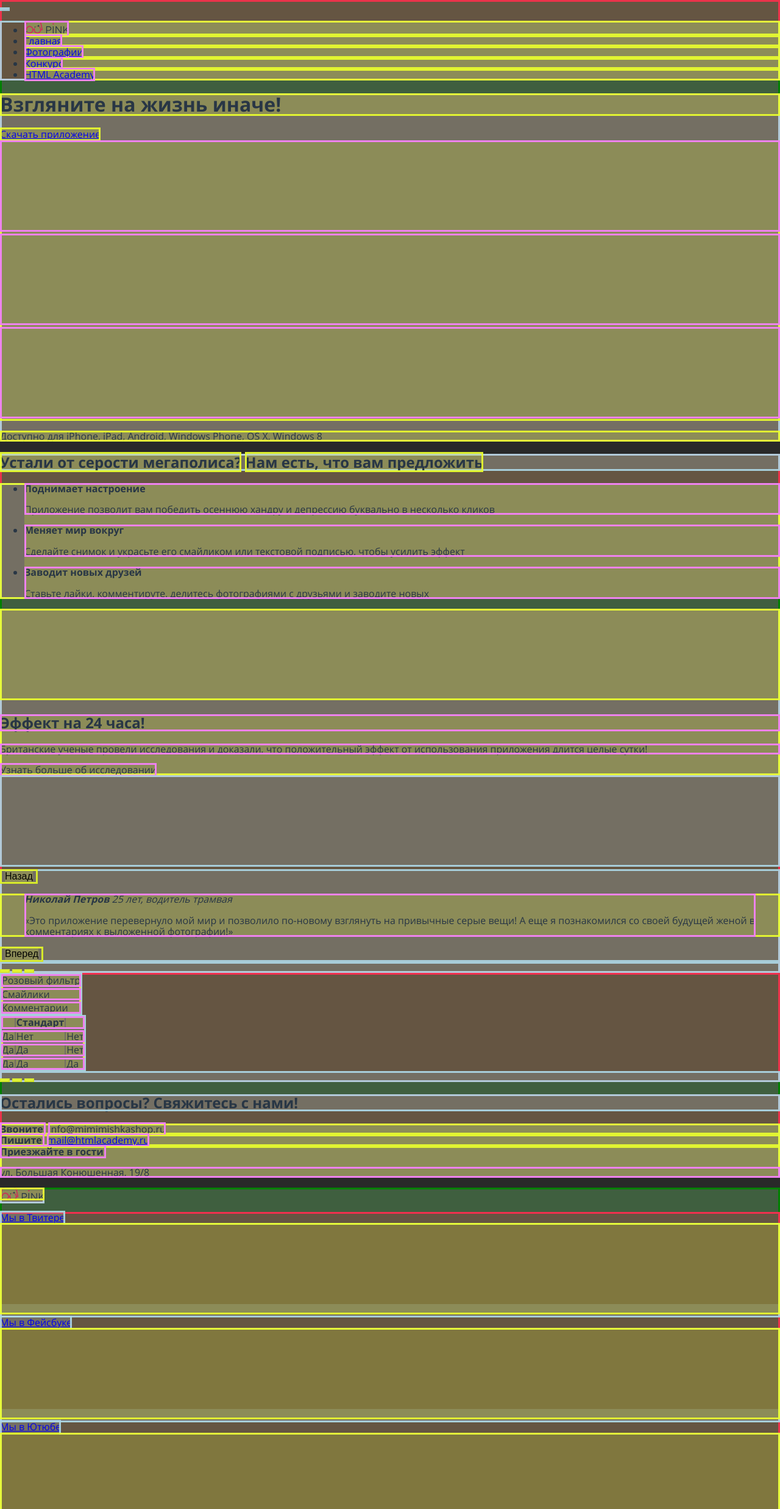
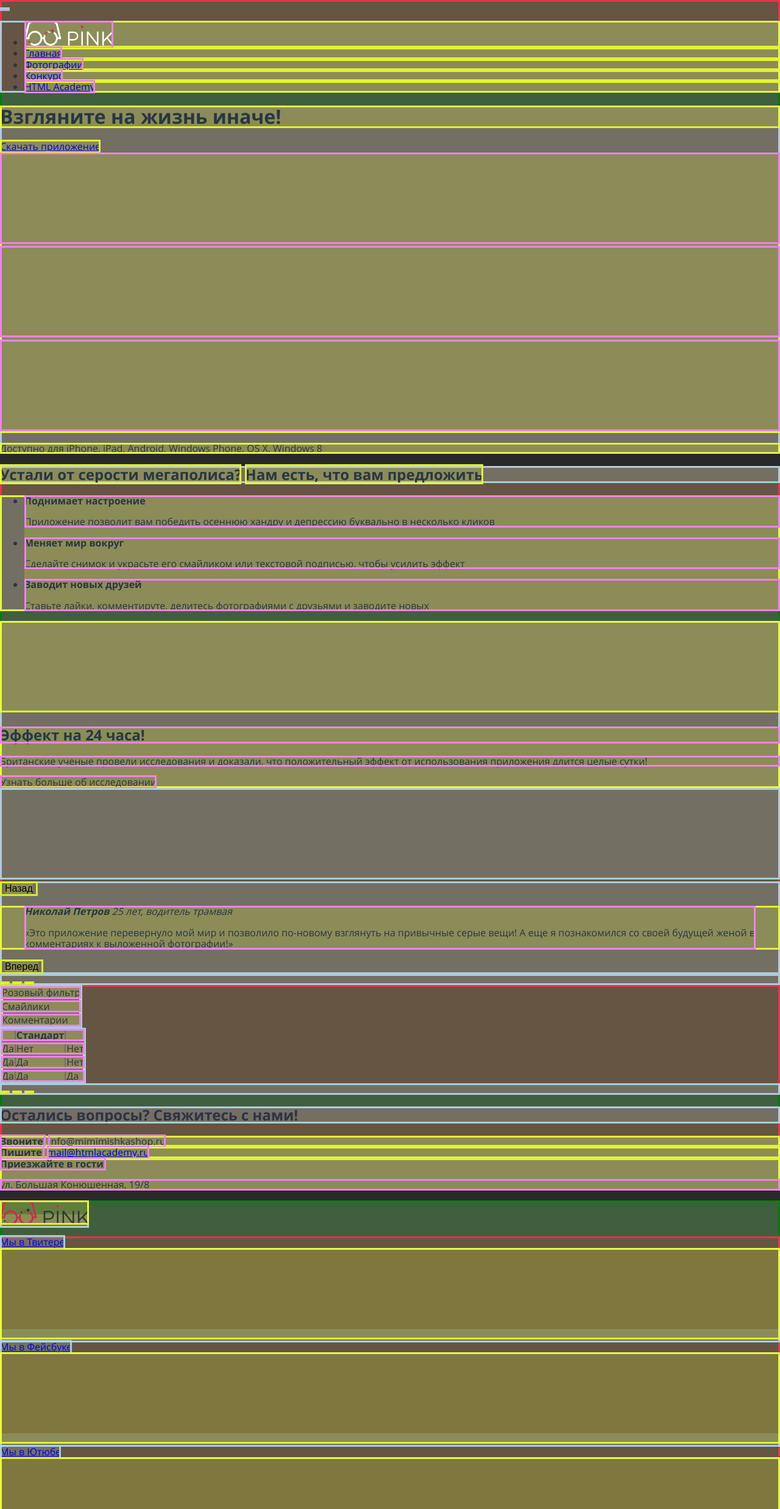
Before and after one commit to Kvezal/pink, a website: page index.html in a window 1280 px wide. Shown: the top 2474 px of the page at 61% size. Drawn offline with nearby package versions, Linux system fonts and the light colour scheme; files that its build step writes are made by us from their sources.

Commit message:
img.src changed for the logo--footer

```diff
--- a/index.html
+++ b/index.html
@@ -3,9 +3,12 @@
 
 <head>
   <meta charset="utf-8">
-  <title>HTML Academy: Пинк</title>
+  <title>HTML Academy: Пинк | Главная</title>
   <link href="css/style.min.css" rel="stylesheet">
   <meta name="viewport" content="width=device-width, initial-scale=1">
+  <script src="js/svg4everybody.min.js"></script>
+  <script>svg4everybody();</script>
+  <script src="js/picturefill.min.js"></script>
 </head>
 
 <body>
@@ -18,7 +21,7 @@
             <picture>
               <source media="(min-width: 960px)" srcset="img/logo-desktop@1x.svg 1x, img/logo-desktop@2x.svg 2x">
               <source media="(min-width: 660px)" srcset="img/logo-tablet.svg">
-              <img src="img/logo-mobile@1x.svg" alt="Логотип 'Pink'" srcset="img/logo-mobile@2x.svg 2x">
+              <img src="img/logo-mobile@1x.svg" alt="Логотип 'Pink'" srcset="img/logo-mobile@1x.svg 1x, img/logo-mobile@2x.svg 2x">
             </picture>
           </a>
         </li>
@@ -200,8 +203,8 @@
   <footer class="page-footer">
     <a class="logo logo--footer" href="index.html">
       <picture>
-        <source media="(min-width: 960px)" srcset="img/logo-desktop@2x.svg 2x">
-        <img src="img/logo-mobile@2x.svg" alt="Логотип 'Pink'">
+        <source media="(min-width: 960px)" srcset="img/logo-footer-desktop.svg">
+        <img src="img/logo-footer-mobile.svg" alt="Логотип 'Pink'">
       </picture>
     </a>
     <p class="social">
```
